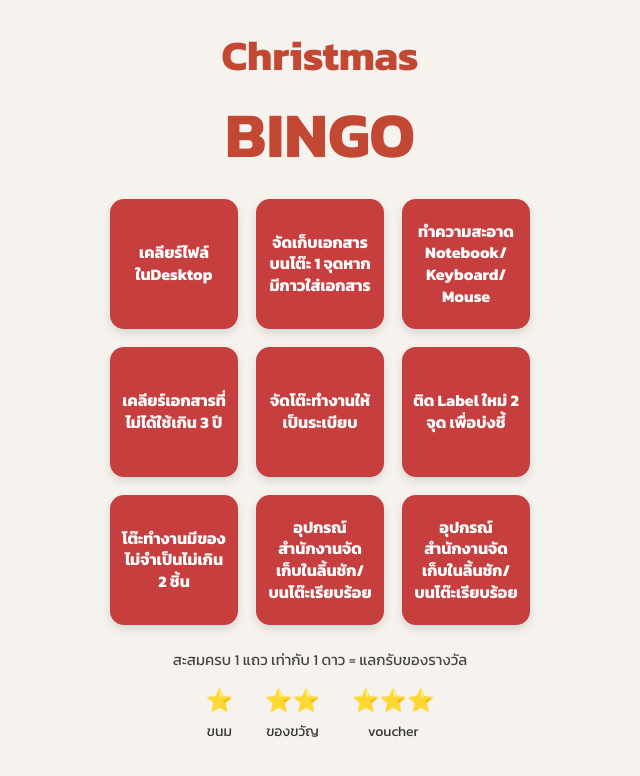
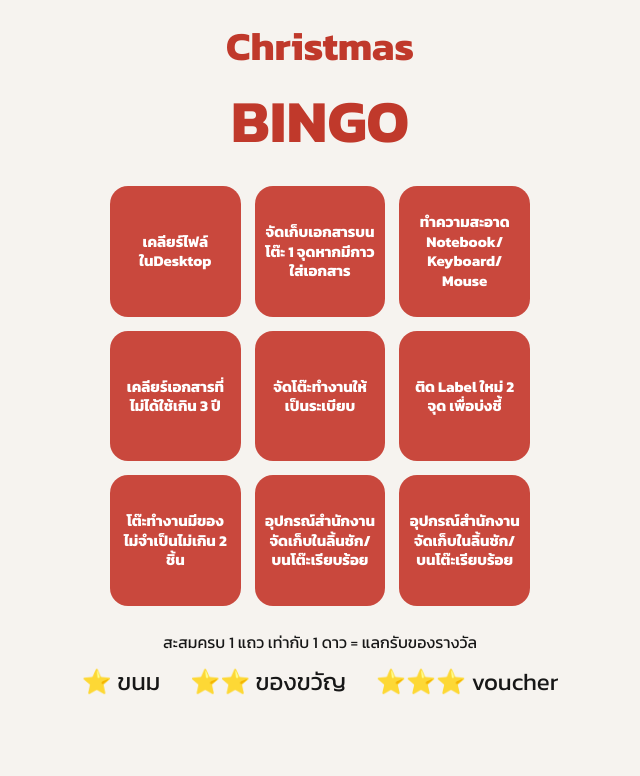
Before and after one commit to morakot035/clean-clear-prod, a Next.js app: page /bingo in a window 1280 px wide. Shown: the top 776 px of the page, without its empty margins (320-960 px from the left). Built offline with nearby package versions, Linux system fonts and the light colour scheme; sample sign-in values are in the browser's storage.

Commit message:
bingo css

```diff
--- a/app/bingo/bingo.css
+++ b/app/bingo/bingo.css
@@ -2,138 +2,98 @@
   width: 100%;
   min-height: 100vh;
   background: #f6f3ef;
-  padding: 24px 16px 40px;
+  padding: 16px;
   text-align: center;
 
 }
 
-/* TOP TITLE */
+/* Title */
 .title {
-  font-size: 42px;
+  font-size: 40px;
   font-weight: 700;
-  color: #c24833;
+  color: #c0392b;
   margin: 0;
 }
 
 .subtitle {
-  font-size: 64px;
+  font-size: 60px;
   font-weight: 700;
-  color: #c24833;
-  margin: 0 0 16px;
+  color: #c0392b;
+  margin: 0 0 20px 0;
 }
 
-/* Bingo Grid */
+/* Grid */
 .bingo-grid {
   width: 100%;
   max-width: 420px;
-  margin: 16px auto 24px;
+  margin: 0 auto;
   display: grid;
-  grid-template-columns: repeat(3, minmax(0, 1fr));
-  gap: 18px;
+  grid-template-columns: repeat(3, 1fr);
+  gap: 14px;
 }
 
-/* ช่องบิงโก */
+/* Each cell */
 .bingo-cell {
-  background: #c63e3e;
-  border-radius: 14px;
-  height: 130px;
-  padding: 10px;
-  color: #ffffff;
+  background: #c9483d;
+  aspect-ratio: 1 / 1;
+  border-radius: 18px;
+
   display: flex;
   align-items: center;
   justify-content: center;
+
+  padding: 10px;
+  color: white;
+  font-weight: 600;
+  font-size: 15px;
+  line-height: 1.3;
+
+  /* VERY IMPORTANT for Thai text */
+  word-break: break-word;
+  overflow-wrap: break-word;
+  white-space: normal;
   text-align: center;
 
-  box-shadow: 0 4px 10px rgba(0, 0, 0, 0.12);
-
   transition: transform 0.2s ease, box-shadow 0.2s ease;
-  cursor: pointer;
 }
 
-.bingo-cell-text {
-  font-size: 16px;
-  font-weight: 600;
-  line-height: 1.35;
-  word-break: keep-all;
-  white-space: normal;
-}
-
-/* hover effect – ใช้เฉพาะอุปกรณ์ที่มี hover ได้ (คอม) */
-@media (hover: hover) and (pointer: fine) {
-  .bingo-cell:hover {
-    transform: translateY(-4px) scale(1.03);
-    box-shadow: 0 10px 20px rgba(0, 0, 0, 0.18);
-    animation: bingoBounce 0.6s ease-in-out infinite alternate;
-  }
-}
-
-/* tap effect – มือถือ / แท็บเล็ต ใช้ class touch-animate */
-.bingo-cell.touch-animate {
-  animation: bingoTap 0.35s ease-out;
-}
-
-@keyframes bingoBounce {
-  from {
-    transform: translateY(0) scale(1.03);
-  }
-  to {
-    transform: translateY(-6px) scale(1.06);
-  }
-}
-
-@keyframes bingoTap {
-  0% {
-    transform: scale(1);
-  }
-  40% {
-    transform: scale(1.06);
-    box-shadow: 0 8px 16px rgba(0, 0, 0, 0.22);
-  }
-  100% {
-    transform: scale(1);
-    box-shadow: 0 4px 10px rgba(0, 0, 0, 0.12);
-  }
+/* Hover (desktop) + Tap (mobile) */
+.bingo-cell:hover,
+.bingo-cell:active {
+  transform: scale(1.05);
+  box-shadow: 0 6px 12px rgba(0,0,0,0.15);
 }
 
 /* Reward Section */
 .reward-text {
-  margin-top: 8px;
-  font-size: 15px;
-  color: #444;
+  margin-top: 24px;
+  font-size: 16px;
 }
 
 .reward-stars {
-  margin-top: 12px;
+  margin-top: 10px;
   display: flex;
   justify-content: center;
-  gap: 32px;
+  gap: 30px;
 }
 
 .star-group {
   text-align: center;
-  font-size: 22px;
-  color: #f1c40f;
+  font-size: 24px;
 }
 
-.star-group span {
-  font-size: 14px;
-  color: #333;
-  display: block;
-  margin-top: 4px;
-}
+/* Mobile responsive */
+@media (max-width: 480px) {
 
-/* Responsive */
-@media (max-width: 480px) {
-  .title {
-    font-size: 32px;
+  .title { font-size: 32px; }
+  .subtitle { font-size: 48px; }
+
+  .bingo-cell {
+    font-size: 13px;
+    padding: 8px;
   }
-  .subtitle {
-    font-size: 44px;
-  }
-  .bingo-cell {
-    height: 115px;
-  }
-  .bingo-cell-text {
-    font-size: 15px;
+
+  .bingo-grid {
+    gap: 10px;
   }
 }
```
